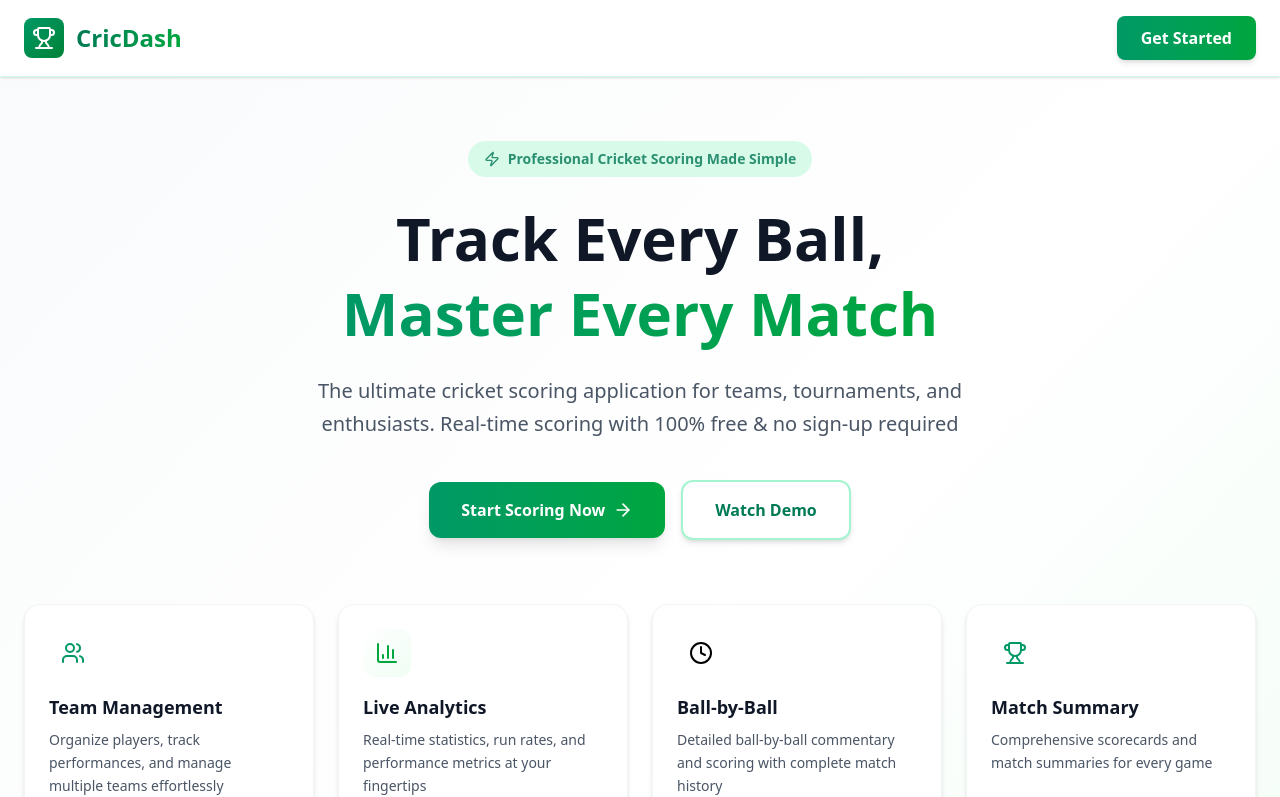
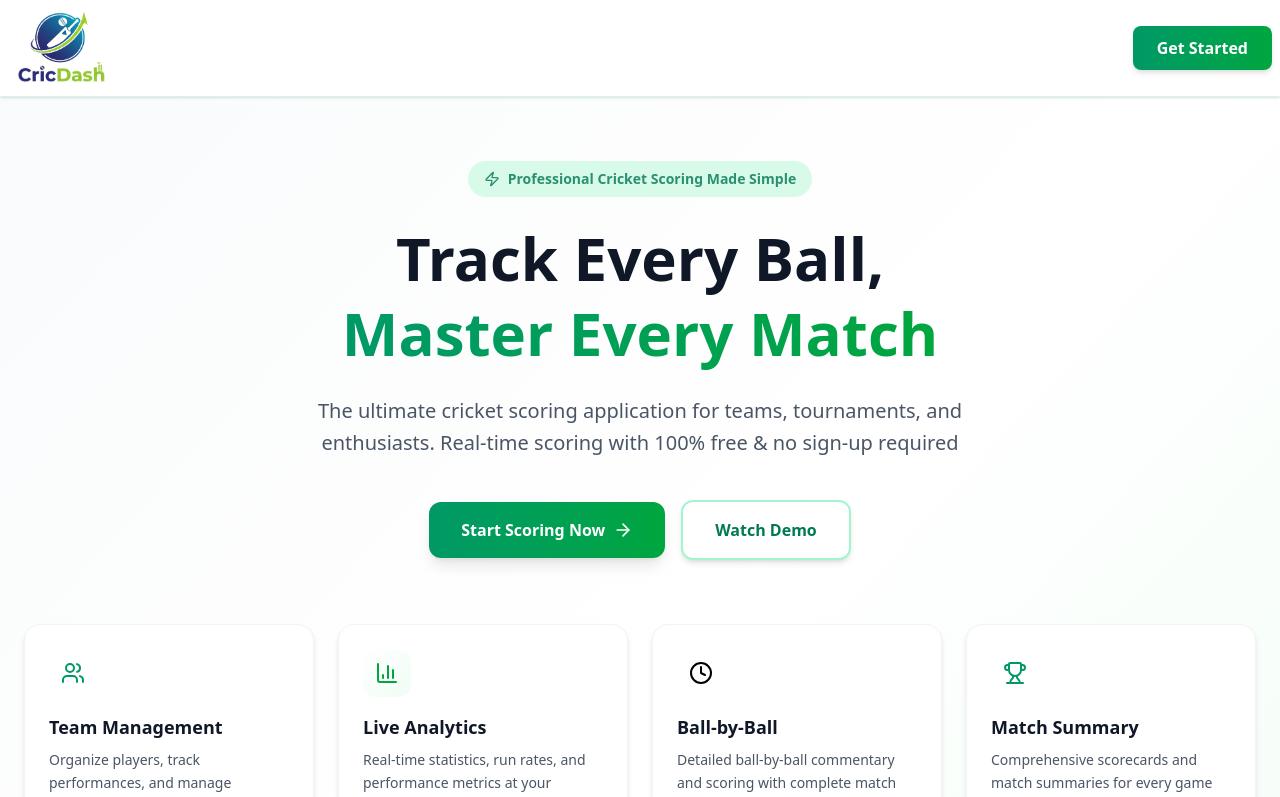
Before and after one commit to Rajwalke/cricket_score, a React (Vite) app: page / in a window 1280 px wide. Shown: the top 797 px of the page. Built offline with nearby package versions, Linux system fonts and the light colour scheme.

Commit message:
added logo

```diff
--- a/src/components/Body.jsx
+++ b/src/components/Body.jsx
@@ -1,7 +1,7 @@
 import { Link } from "react-router-dom";
 import { Trophy, Users, BarChart3, Clock, ArrowRight, Zap } from "lucide-react";
 import { useState, useEffect } from "react";
-
+import logo from "../assets/logo.png"
 const Body = () => {
   const [isVisible, setIsVisible] = useState(false);
 
@@ -13,15 +13,10 @@ const Body = () => {
     <div className="min-h-screen bg-gradient-to-br from-gray-50 via-white to-green-50">
       {/* Header/Navbar */}
       <nav className="bg-white shadow-sm border-b border-emerald-100">
-        <div className="max-w-7xl mx-auto px-6 py-4">
+        <div className="max-w-7xl mx-auto px-2 py-1">
           <div className="flex items-center justify-between">
-            <div className="flex items-center space-x-3">
-              <div className="bg-gradient-to-br from-emerald-600 to-green-700 p-2 rounded-lg">
-                <Trophy className="w-6 h-6 text-white" />
-              </div>
-              <span className="text-2xl font-bold bg-gradient-to-r from-emerald-700 to-green-600 bg-clip-text text-transparent">
-                CricDash
-              </span>
+            <div className="flex items-center">
+              <img className="w-2/12" src={logo} />
             </div>
             <Link
               to="/team1"
```
Also changed, not shown: src/assets/logo.png (added).
